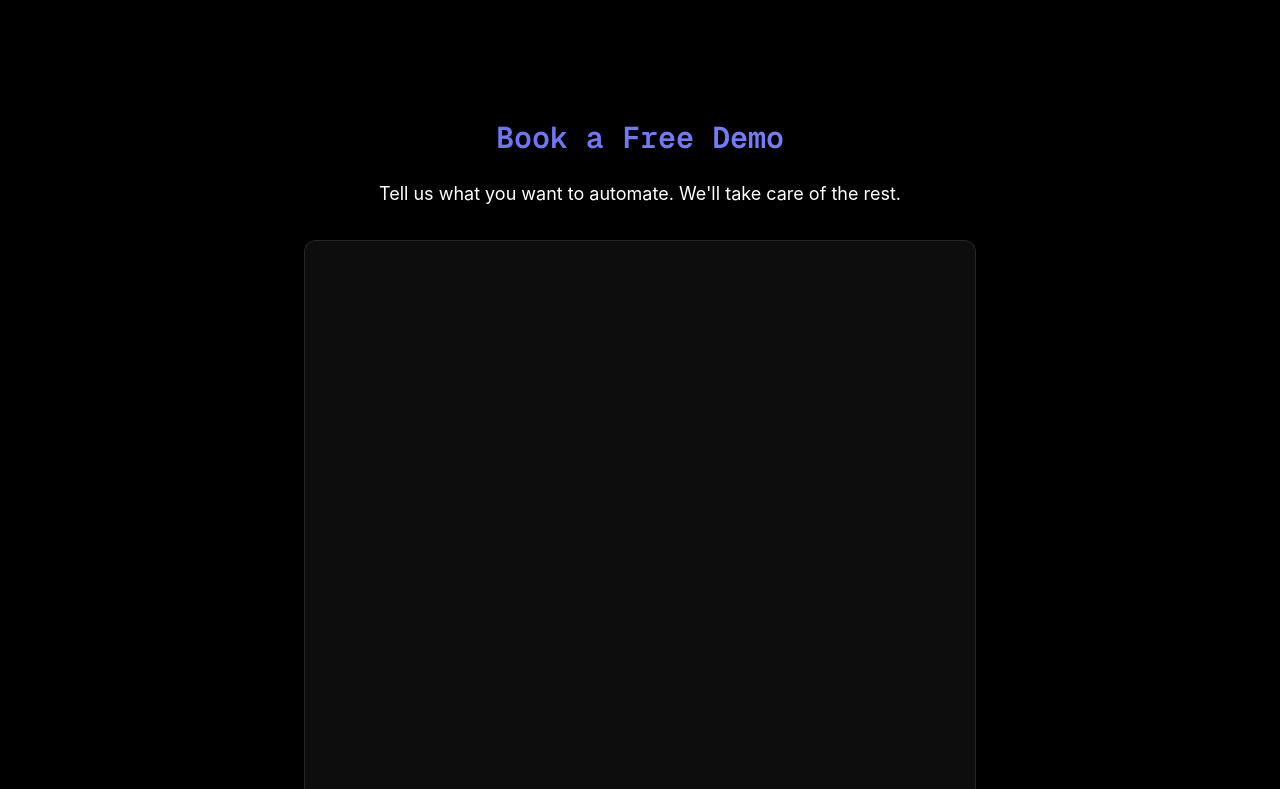
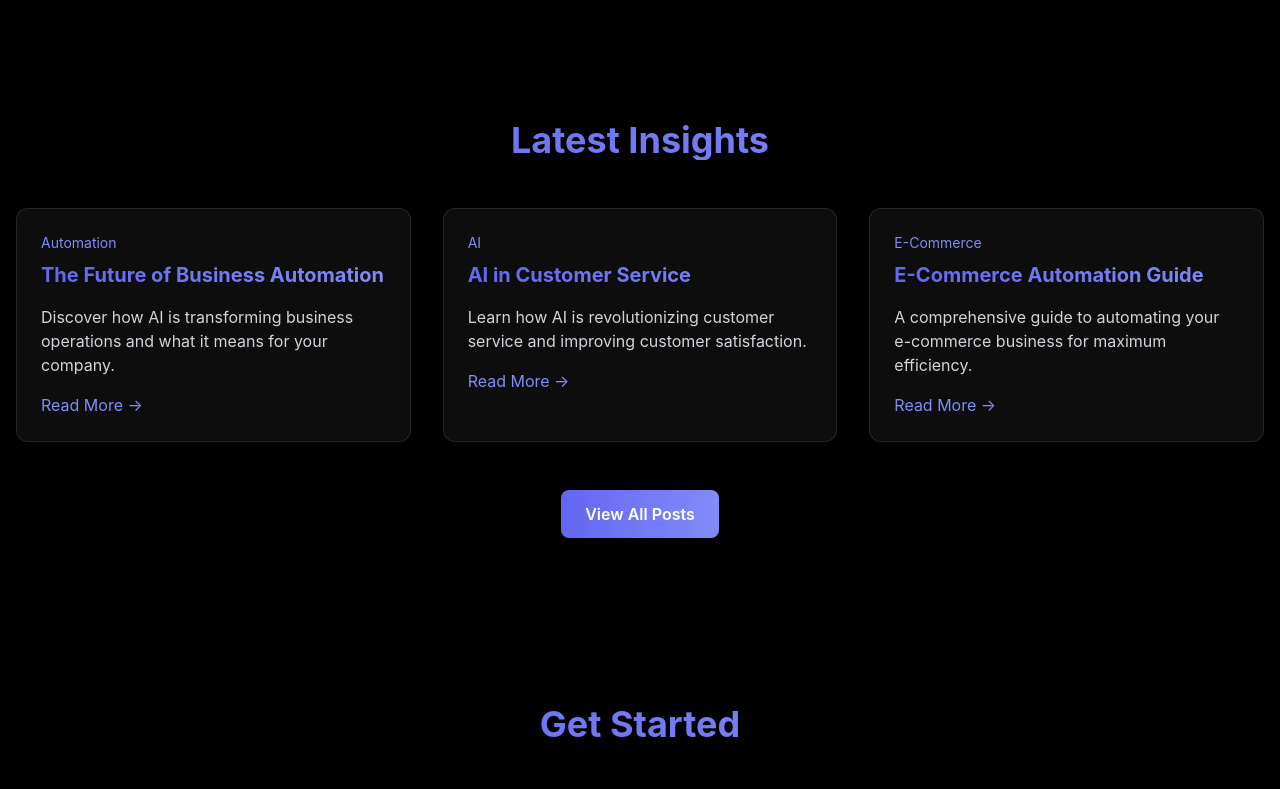
Before and after one commit to ijazahvmmed/autostryke, a website: page index.html in a window 1280 px wide. Shown: the part 2440-3229 px from the top of the page. Drawn offline with nearby package versions, Linux system fonts and the light colour scheme; a script that the page names is missing.

Commit message:
Fix routing and navigation issues

```diff
--- a/index.html
+++ b/index.html
@@ -224,9 +224,9 @@
         <div class="flex justify-between items-center">
             <a href="/" class="text-2xl font-bold text-white">AutoStryke</a>
             <div class="hidden md:flex space-x-8">
-                <a href="services.html" class="nav-link">Services</a>
-                <a href="about.html" class="nav-link">About</a>
-                <a href="blog.html" class="nav-link">Blog</a>
+                <a href="/services" class="nav-link">Services</a>
+                <a href="/about" class="nav-link">About</a>
+                <a href="/blog" class="nav-link">Blog</a>
                 <a href="#contact" class="nav-link">Contact</a>
             </div>
             <button class="md:hidden text-white" onclick="toggleMenu()">
@@ -242,9 +242,9 @@
   <div id="mobile-menu" class="fixed inset-0 bg-black/95 z-40 hidden">
     <div class="container mx-auto px-4 py-20">
         <div class="flex flex-col space-y-6 text-center">
-            <a href="services.html" class="text-2xl text-white hover:text-indigo-400 transition-colors">Services</a>
-            <a href="about.html" class="text-2xl text-white hover:text-indigo-400 transition-colors">About</a>
-            <a href="blog.html" class="text-2xl text-white hover:text-indigo-400 transition-colors">Blog</a>
+            <a href="/services" class="text-2xl text-white hover:text-indigo-400 transition-colors">Services</a>
+            <a href="/about" class="text-2xl text-white hover:text-indigo-400 transition-colors">About</a>
+            <a href="/blog" class="text-2xl text-white hover:text-indigo-400 transition-colors">Blog</a>
             <a href="#contact" class="text-2xl text-white hover:text-indigo-400 transition-colors">Contact</a>
         </div>
     </div>
@@ -471,14 +471,57 @@
     </div>
   </section>
 
+  <!-- Blog Section -->
+  <section class="py-20 px-4">
+    <div class="container mx-auto">
+        <h2 class="text-3xl md:text-4xl font-bold text-center mb-12 gradient-text" data-aos="fade-up">Latest Insights</h2>
+        <div class="grid grid-cols-1 md:grid-cols-2 lg:grid-cols-3 gap-8">
+            <!-- Blog Post 1 -->
+            <div class="glass-effect rounded-xl overflow-hidden" data-aos="fade-up">
+                <div class="p-6">
+                    <div class="text-sm text-indigo-400 mb-2">Automation</div>
+                    <h3 class="text-xl font-bold mb-4 gradient-text">The Future of Business Automation</h3>
+                    <p class="text-gray-300 mb-4">Discover how AI is transforming business operations and what it means for your company.</p>
+                    <a href="/blog" class="text-indigo-400 hover:text-indigo-300 transition-colors">Read More →</a>
+                </div>
+            </div>
+
+            <!-- Blog Post 2 -->
+            <div class="glass-effect rounded-xl overflow-hidden" data-aos="fade-up" data-aos-delay="100">
+                <div class="p-6">
+                    <div class="text-sm text-indigo-400 mb-2">AI</div>
+                    <h3 class="text-xl font-bold mb-4 gradient-text">AI in Customer Service</h3>
+                    <p class="text-gray-300 mb-4">Learn how AI is revolutionizing customer service and improving customer satisfaction.</p>
+                    <a href="/blog" class="text-indigo-400 hover:text-indigo-300 transition-colors">Read More →</a>
+                </div>
+            </div>
+
+            <!-- Blog Post 3 -->
+            <div class="glass-effect rounded-xl overflow-hidden" data-aos="fade-up" data-aos-delay="200">
+                <div class="p-6">
+                    <div class="text-sm text-indigo-400 mb-2">E-Commerce</div>
+                    <h3 class="text-xl font-bold mb-4 gradient-text">E-Commerce Automation Guide</h3>
+                    <p class="text-gray-300 mb-4">A comprehensive guide to automating your e-commerce business for maximum efficiency.</p>
+                    <a href="/blog" class="text-indigo-400 hover:text-indigo-300 transition-colors">Read More →</a>
+                </div>
+            </div>
+        </div>
+        <div class="text-center mt-12">
+            <a href="/blog" class="cta-button">View All Posts</a>
+        </div>
+    </div>
+  </section>
+
   <!-- Contact Form -->
-  <section id="contact" class="py-20 px-4 md:px-6 text-center">
-    <h3 class="text-3xl font-semibold mb-6 gradient-text mono" data-aos="fade-up">Book a Free Demo</h3>
-    <p class="text-text-secondary mb-8 text-lg" data-aos="fade-up" data-aos-delay="100">Tell us what you want to automate. We'll take care of the rest.</p>
-
-    <div class="mx-auto max-w-2xl rounded-xl glass-effect overflow-hidden" data-aos="fade-up" data-aos-delay="200">
-      <div data-tf-widget="SPAqaSDZ" data-tf-opacity="100" data-tf-iframe-props="title=AutoStryke Contact Form" data-tf-transitive-search-params data-tf-medium="snippet" style="width:100%;height:600px;"></div>
-      <script src="https://embed.typeform.com/next/embed.js"></script>
+  <section id="contact" class="py-20 px-4">
+    <div class="container mx-auto max-w-4xl">
+        <h2 class="text-3xl md:text-4xl font-bold text-center mb-12 gradient-text" data-aos="fade-up">Get Started</h2>
+        <div class="glass-effect p-6 md:p-8 rounded-xl" data-aos="fade-up" data-aos-delay="100">
+            <div class="aspect-w-16 aspect-h-9">
+                <div data-tf-widget="SPAqaSDZ" data-tf-opacity="100" data-tf-iframe-props="title=AutoStryke Contact Form" data-tf-transitive-search-params data-tf-medium="snippet" style="width:100%;height:500px;"></div>
+                <script src="//embed.typeform.com/next/embed.js"></script>
+            </div>
+        </div>
     </div>
   </section>
 
```
Also changed, not shown: vercel.json.
